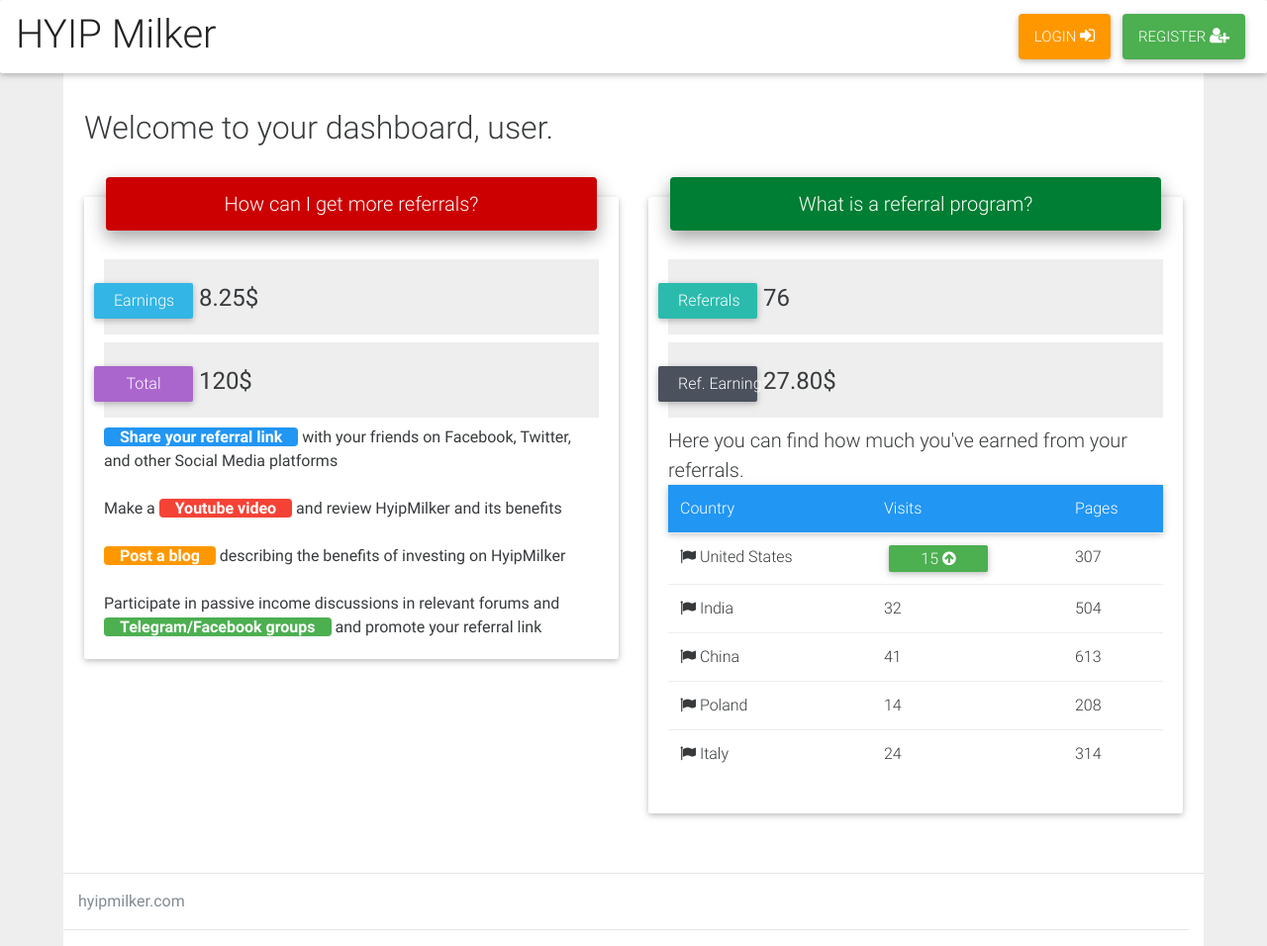
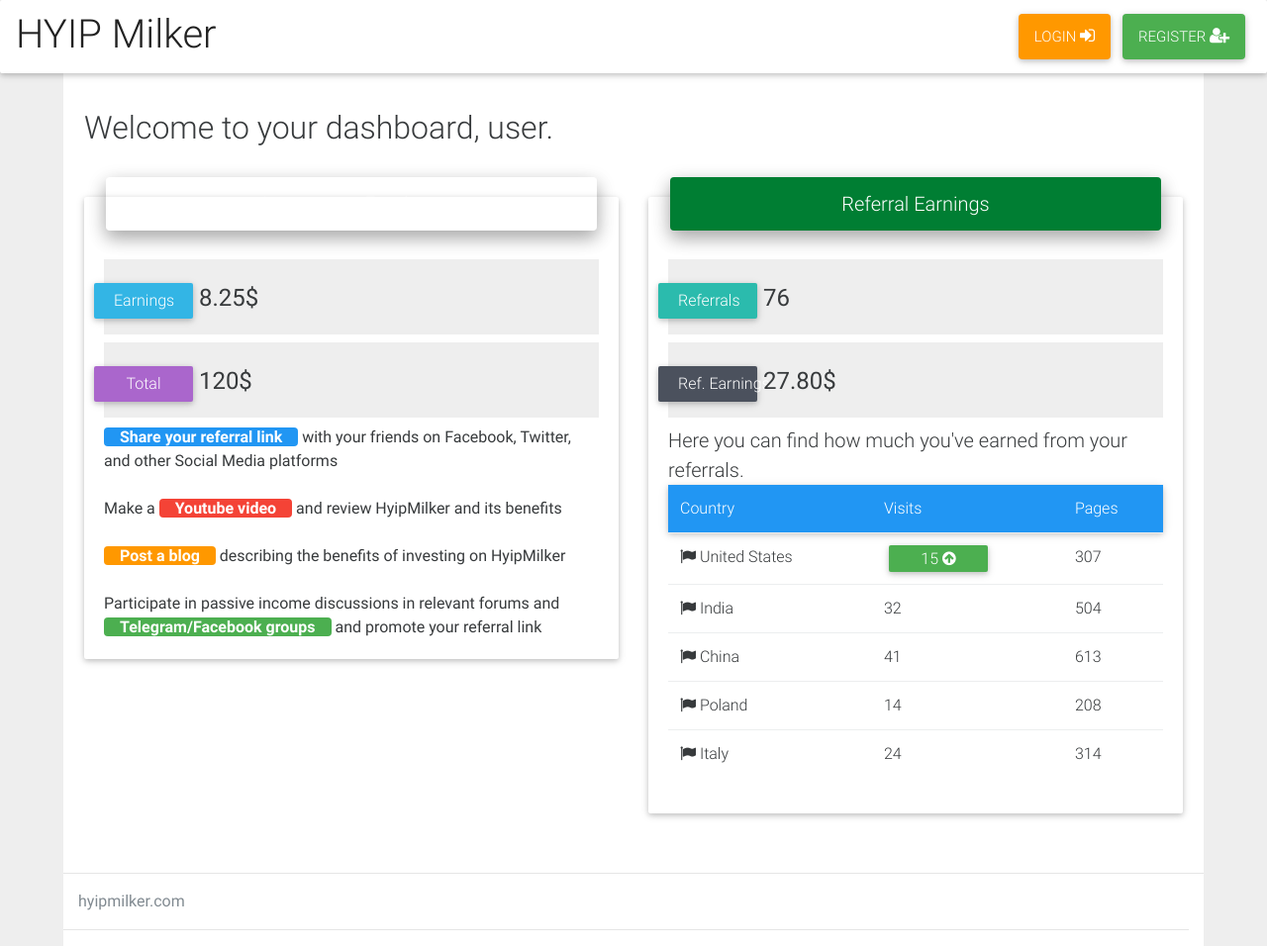
Before and after one commit to hm-gthb/hm-gthb.github.io, a Jekyll site: the page built from dashboard.html, in a window 1280 px wide and 956 px high. Shown: the whole window at 99% size. Built offline with Jekyll 4.4.1, drawn with Linux system fonts in a browser that asks for light colours; nearby versions of some CDN libraries.

Commit message:
Update dashboard.html

```diff
--- a/dashboard.html
+++ b/dashboard.html
@@ -14,10 +14,10 @@
       <div class="row m-b-3">
         <div class="col-md-6">
           <div class="card card-cascade narrower">
-            <div class="admin-panel danger-admin-panel">
+            <div class="admin-panel">
 
               <div class="view">
-                <h5>How can I get more referrals?</h5>
+                <h5>Investment Earnings</h5>
               </div>
 
               <div class="card-block">
@@ -46,7 +46,7 @@
             <div class="admin-panel success-admin-panel">
 
               <div class="view">
-              <h5>What is a referral program?</h5>
+              <h5>Referral Earnings</h5>
               </div>
 
               <div class="card-block">
```
